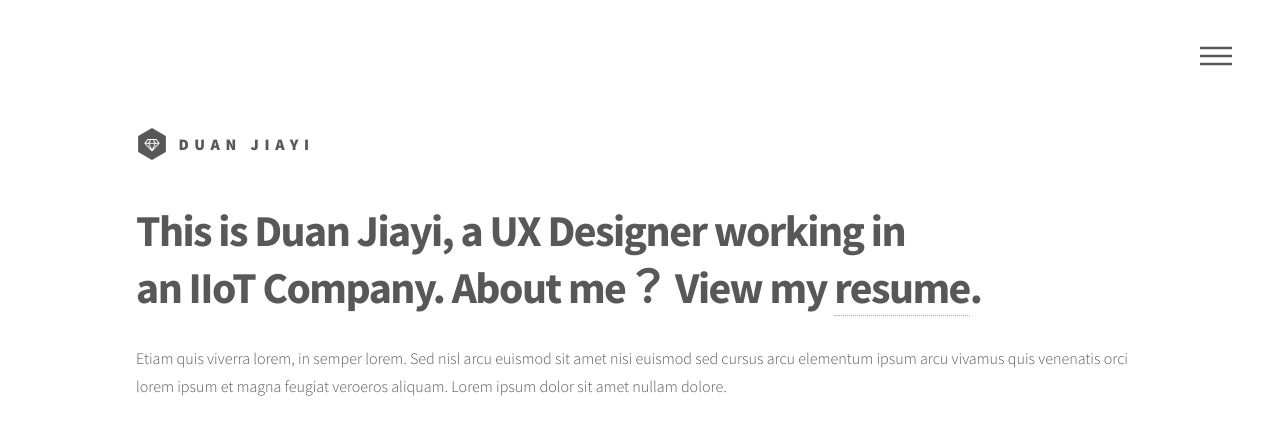
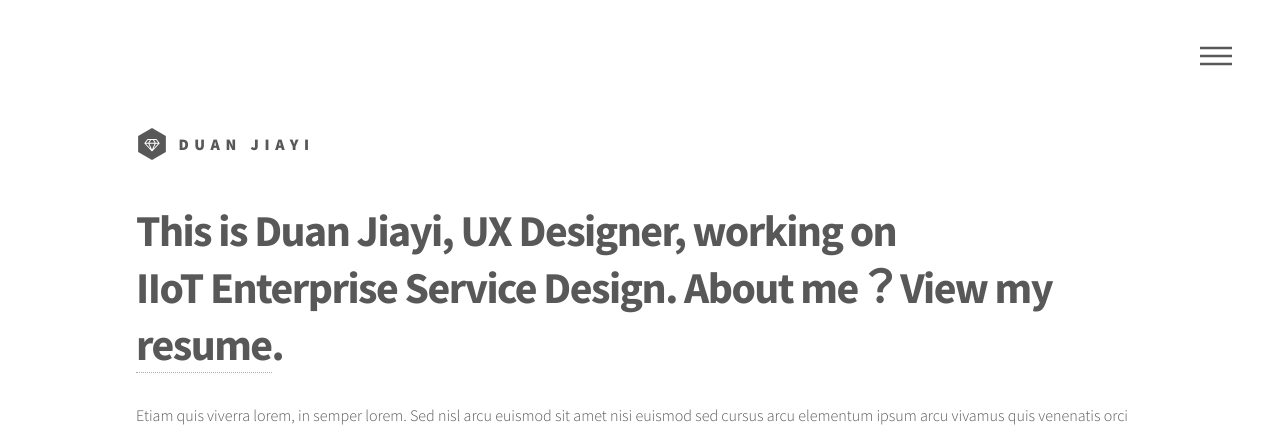
Before and after one commit to duanjiayi/duanjiayi.github.io, a plain HTML site: page index.html in a window 1280 px wide. Shown: the top 427 px of the page. Drawn offline with Linux system fonts and the light colour scheme.

Commit message:
Site updated: 2019-12-03 18:27:20

```diff
--- a/index.html
+++ b/index.html
@@ -105,7 +105,7 @@
 
                 <!-- Main Content -->
                 <header>
-    <h1>This is Duan Jiayi, a UX Designer working in <br />an IIoT Company. About me？ View my <a href="http://html5up.net" target="_blank" rel="noopener">resume</a>.</h1>
+    <h1>This is Duan Jiayi, UX Designer, working on <br />IIoT Enterprise Service Design.  About me？View my <a href="http://html5up.net" target="_blank" rel="noopener">resume</a>.</h1>
     <p>Etiam quis viverra lorem, in semper lorem. Sed nisl arcu euismod sit amet nisi euismod sed cursus arcu elementum ipsum arcu vivamus quis venenatis orci lorem ipsum et magna feugiat veroeros aliquam. Lorem ipsum dolor sit amet nullam dolore.</p>
 </header>
 
```
